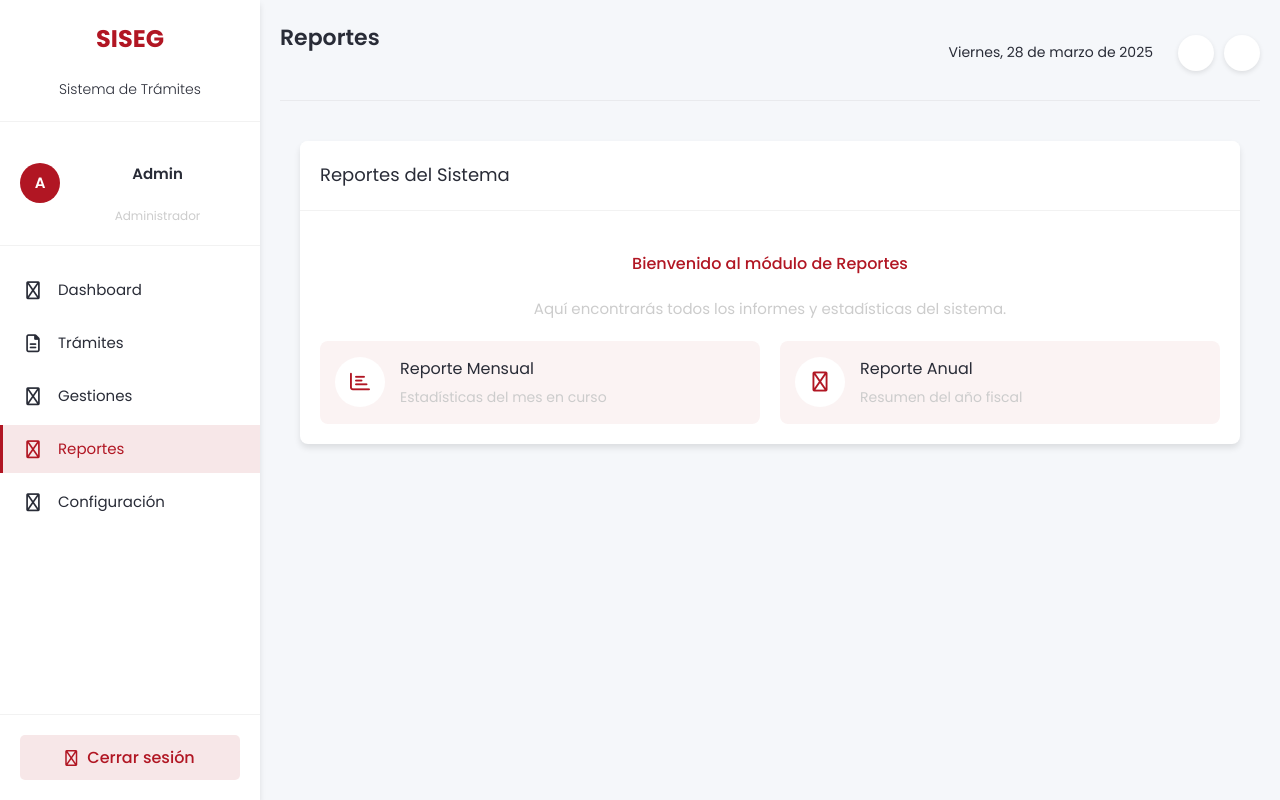
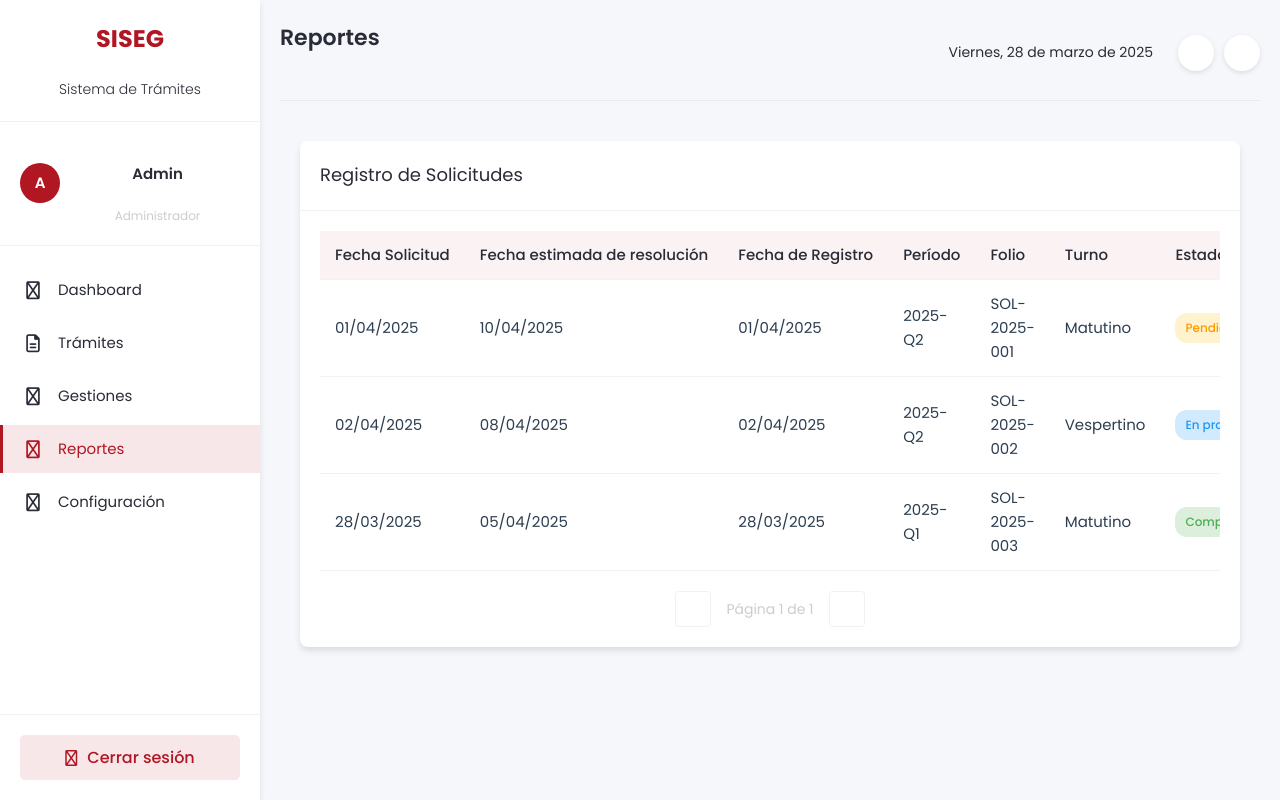
Before and after one commit to Axlreb28/sisegx, a Vue app: page /reportes in a window 1280 px wide. Built offline with nearby package versions, Linux system fonts and the light colour scheme; sample sign-in values are in the browser's storage.

Commit message:
tabladeform

```diff
--- a/src/views/Reportes.vue
+++ b/src/views/Reportes.vue
@@ -2,32 +2,76 @@
   <div class="reportes-container">
     <div class="card">
       <div class="card-header">
-          <h3>Reportes del Sistema</h3>
+        <h3>Registro de Solicitudes</h3>
       </div>
       <div class="card-body">
-          <p class="welcome-message">Bienvenido al módulo de Reportes</p>
-          <p>Aquí encontrarás todos los informes y estadísticas del sistema.</p>
-
-          <div class="reports-grid">
-            <div class="report-card">
-              <div class="report-icon">
-                <i class="fas fa-chart-bar"></i>
+        <div class="table-container">
+          <table class="solicitudes-table">
+            <thead>
+              <tr>
+                <th>Fecha Solicitud</th>
+                <th>Fecha estimada de resolución</th>
+                <th>Fecha de Registro</th>
+                <th>Período</th>
+                <th>Folio</th>
+                <th>Turno</th>
+                <th>Estado</th>
+                <th>Evento</th>
+                <th>Solicitante</th>
+                <th>Datos del Trámite</th>
+                <th>Datos de la Solicitud</th>
+                <th>Problemática</th>
+                <th>Solución</th>
+                <th>Dependencia Asignada</th>
+                <th>Acción</th>
+              </tr>
+            </thead>
+            <tbody>
+              <tr v-for="(solicitud, index) in solicitudes" :key="index">
+                <td>{{ formatDate(solicitud.fechaSolicitud) }}</td>
+                <td>{{ formatDate(solicitud.fechaEstimada) }}</td>
+                <td>{{ formatDate(solicitud.fechaRegistro) }}</td>
+                <td>{{ solicitud.periodo }}</td>
+                <td>{{ solicitud.folio }}</td>
+                <td>{{ solicitud.turno }}</td>
+                <td>
+                  <span class="estado-badge" :class="getEstadoClass(solicitud.estado)">
+                    {{ solicitud.estado }}
+                  </span>
+                </td>
+                <td>{{ solicitud.evento }}</td>
+                <td>{{ solicitud.solicitante }}</td>
+                <td>{{ solicitud.datosTramite }}</td>
+                <td>{{ solicitud.datosSolicitud }}</td>
+                <td>{{ solicitud.problematica }}</td>
+                <td>{{ solicitud.solucion }}</td>
+                <td>{{ solicitud.dependenciaAsignada }}</td>
+                <td>
+                  <div class="acciones-container">
+                    <button class="btn-accion btn-ver" @click="verDetalles(solicitud.id)">
+                      <i class="fas fa-eye"></i>
+                    </button>
+                    <button class="btn-accion btn-editar" @click="editarSolicitud(solicitud.id)">
+                      <i class="fas fa-edit"></i>
+                    </button>
+                    <button class="btn-accion btn-eliminar" @click="confirmarEliminar(solicitud.id)">
+                      <i class="fas fa-trash"></i>
+                    </button>
                   </div>
-              <div class="report-info">
-                <h4>Reporte Mensual</h4>
-                <p>Estadísticas del mes en curso</p>
-              </div>
+                </td>
+              </tr>
+            </tbody>
+          </table>
         </div>
 
-            <div class="report-card">
-              <div class="report-icon">
-                <i class="fas fa-chart-pie"></i>
-              </div>
-              <div class="report-info">
-                <h4>Reporte Anual</h4>
-                <p>Resumen del año fiscal</p>
-              </div>
-            </div>
+        <div class="pagination-container">
+          <button class="pagination-btn" @click="prevPage" :disabled="currentPage === 1">
+            <i class="fas fa-chevron-left"></i>
+          </button>
+          <span class="pagination-info">Página {{ currentPage }} de {{ totalPages }}</span>
+          <button class="pagination-btn" @click="nextPage" :disabled="currentPage === totalPages">
+            <i class="fas fa-chevron-right"></i>
+          </button>
         </div>
       </div>
     </div>
@@ -36,8 +80,129 @@
 
 <script>
 export default {
-    name: 'Reportes'
+  name: 'TablaSolicitudes',
+  data() {
+    return {
+      solicitudes: [
+        {
+          id: 1,
+          fechaSolicitud: new Date(2025, 3, 1),
+          fechaEstimada: new Date(2025, 3, 10),
+          fechaRegistro: new Date(2025, 3, 1),
+          periodo: '2025-Q2',
+          folio: 'SOL-2025-001',
+          turno: 'Matutino',
+          estado: 'Pendiente',
+          evento: 'Creación de solicitud',
+          solicitante: 'Juan Pérez',
+          datosTramite: 'Registro de nuevo proyecto',
+          datosSolicitud: 'Asignación de recursos',
+          problematica: 'Falta de acceso al sistema',
+          solucion: 'Pendiente',
+          dependenciaAsignada: 'Departamento de TI'
+        },
+        {
+          id: 2,
+          fechaSolicitud: new Date(2025, 3, 2),
+          fechaEstimada: new Date(2025, 3, 8),
+          fechaRegistro: new Date(2025, 3, 2),
+          periodo: '2025-Q2',
+          folio: 'SOL-2025-002',
+          turno: 'Vespertino',
+          estado: 'En proceso',
+          evento: 'Actualización de datos',
+          solicitante: 'María González',
+          datosTramite: 'Modificación de registro',
+          datosSolicitud: 'Cambio de información fiscal',
+          problematica: 'Datos incorrectos en sistema',
+          solucion: 'En revisión',
+          dependenciaAsignada: 'Departamento Fiscal'
+        },
+        {
+          id: 3,
+          fechaSolicitud: new Date(2025, 2, 28),
+          fechaEstimada: new Date(2025, 3, 5),
+          fechaRegistro: new Date(2025, 2, 28),
+          periodo: '2025-Q1',
+          folio: 'SOL-2025-003',
+          turno: 'Matutino',
+          estado: 'Completado',
+          evento: 'Cierre de solicitud',
+          solicitante: 'Roberto Sánchez',
+          datosTramite: 'Autorización de acceso',
+          datosSolicitud: 'Acceso a sistema de nómina',
+          problematica: 'Sin permisos necesarios',
+          solucion: 'Asignación de permisos completada',
+          dependenciaAsignada: 'Departamento de Recursos Humanos'
         }
+      ],
+      currentPage: 1,
+      itemsPerPage: 10
+    };
+  },
+  computed: {
+    totalPages() {
+      return Math.ceil(this.solicitudes.length / this.itemsPerPage);
+    },
+    paginatedSolicitudes() {
+      const start = (this.currentPage - 1) * this.itemsPerPage;
+      const end = start + this.itemsPerPage;
+      return this.solicitudes.slice(start, end);
+    }
+  },
+  methods: {
+    formatDate(date) {
+      if (!date) return '';
+      return new Date(date).toLocaleDateString('es-MX', {
+        day: '2-digit',
+        month: '2-digit',
+        year: 'numeric'
+      });
+    },
+    getEstadoClass(estado) {
+      switch (estado.toLowerCase()) {
+        case 'pendiente':
+          return 'estado-pendiente';
+        case 'en proceso':
+          return 'estado-proceso';
+        case 'completado':
+          return 'estado-completado';
+        case 'cancelado':
+          return 'estado-cancelado';
+        default:
+          return '';
+      }
+    },
+    verDetalles(id) {
+      console.log('Ver detalles de solicitud:', id);
+      // Aquí iría la lógica para mostrar los detalles
+    },
+    editarSolicitud(id) {
+      console.log('Editar solicitud:', id);
+      // Aquí iría la lógica para editar la solicitud
+    },
+    confirmarEliminar(id) {
+      if (confirm('¿Está seguro que desea eliminar esta solicitud?')) {
+        this.eliminarSolicitud(id);
+      }
+    },
+    eliminarSolicitud(id) {
+      console.log('Eliminar solicitud:', id);
+      // Aquí iría la lógica para eliminar la solicitud
+      this.solicitudes = this.solicitudes.filter(sol => sol.id !== id);
+    },
+    prevPage() {
+      if (this.currentPage > 1) {
+        this.currentPage--;
+      }
+    },
+    nextPage() {
+      if (this.currentPage < this.totalPages) {
+        this.currentPage++;
+      }
+    }
+  }
+};
 </script>
 
 <style scoped>
@@ -68,55 +233,131 @@
   padding: 20px;
 }
 
-  .welcome-message {
-    font-size: 16px;
-    font-weight: 500;
-    color: var(--primary-color);
-    margin-bottom: 10px;
+.table-container {
+  overflow-x: auto;
+  margin-bottom: 20px;
 }
 
-  .reports-grid {
-    display: grid;
-    grid-template-columns: repeat(auto-fit, minmax(240px, 1fr));
-    gap: 20px;
+.solicitudes-table {
+  width: 100%;
+  border-collapse: collapse;
+  min-width: 100%;
+}
+
+.solicitudes-table th,
+.solicitudes-table td {
+  padding: 12px 15px;
+  text-align: left;
+  border-bottom: 1px solid rgba(0, 0, 0, 0.05);
+}
+
+.solicitudes-table th {
+  background-color: rgba(177, 22, 35, 0.05);
+  color: var(--secondary-color);
+  font-weight: 500;
+  white-space: nowrap;
+}
+
+.solicitudes-table tr:hover {
+  background-color: rgba(177, 22, 35, 0.02);
+}
+
+.estado-badge {
+  padding: 5px 10px;
+  border-radius: 12px;
+  font-size: 12px;
+  font-weight: 500;
+  display: inline-block;
+  text-align: center;
+  white-space: nowrap;
+}
+
+.estado-pendiente {
+  background-color: rgba(255, 193, 7, 0.2);
+  color: #ff9800;
+}
+
+.estado-proceso {
+  background-color: rgba(33, 150, 243, 0.2);
+  color: #2196f3;
+}
+
+.estado-completado {
+  background-color: rgba(76, 175, 80, 0.2);
+  color: #4caf50;
+}
+
+.estado-cancelado {
+  background-color: rgba(244, 67, 54, 0.2);
+  color: #f44336;
+}
+
+.acciones-container {
+  display: flex;
+  gap: 5px;
+  justify-content: center;
+}
+
+.btn-accion {
+  width: 32px;
+  height: 32px;
+  border-radius: 4px;
+  border: none;
+  cursor: pointer;
+  display: flex;
+  align-items: center;
+  justify-content: center;
+  color: white;
+  transition: var(--transition);
+}
+
+.btn-ver {
+  background-color: var(--secondary-color);
+}
+
+.btn-editar {
+  background-color: #2196f3;
+}
+
+.btn-eliminar {
+  background-color: var(--primary-color);
+}
+
+.btn-accion:hover {
+  opacity: 0.8;
+}
+
+.pagination-container {
+  display: flex;
+  align-items: center;
+  justify-content: center;
   margin-top: 20px;
 }
 
-  .report-card {
-    background-color: rgba(177, 22, 35, 0.05);
-    border-radius: 8px;
-    padding: 15px;
+.pagination-btn {
+  width: 36px;
+  height: 36px;
+  border-radius: 4px;
+  border: 1px solid rgba(0, 0, 0, 0.1);
+  background-color: var(--white-color);
+  cursor: pointer;
   display: flex;
   align-items: center;
-    cursor: pointer;
+  justify-content: center;
   transition: var(--transition);
 }
 
-  .report-card:hover {
-    background-color: rgba(177, 22, 35, 0.1);
+.pagination-btn:hover:not(:disabled) {
+  background-color: rgba(177, 22, 35, 0.05);
 }
 
-  .report-icon {
-    width: 50px;
-    height: 50px;
-    background-color: var(--white-color);
-    border-radius: 50%;
-    display: flex;
-    align-items: center;
-    justify-content: center;
-    margin-right: 15px;
-    color: var(--primary-color);
-    font-size: 20px;
+.pagination-btn:disabled {
+  opacity: 0.5;
+  cursor: not-allowed;
 }
 
-  .report-info h4 {
-    margin: 0 0 5px 0;
-    color: var(--secondary-color);
-    font-size: 16px;
-  }
-
-  .report-info p {
-    margin: 0;
+.pagination-info {
+  margin: 0 15px;
   color: var(--light-color);
   font-size: 14px;
 }
```
Lines whose indentation alone changed are shown as unchanged.
